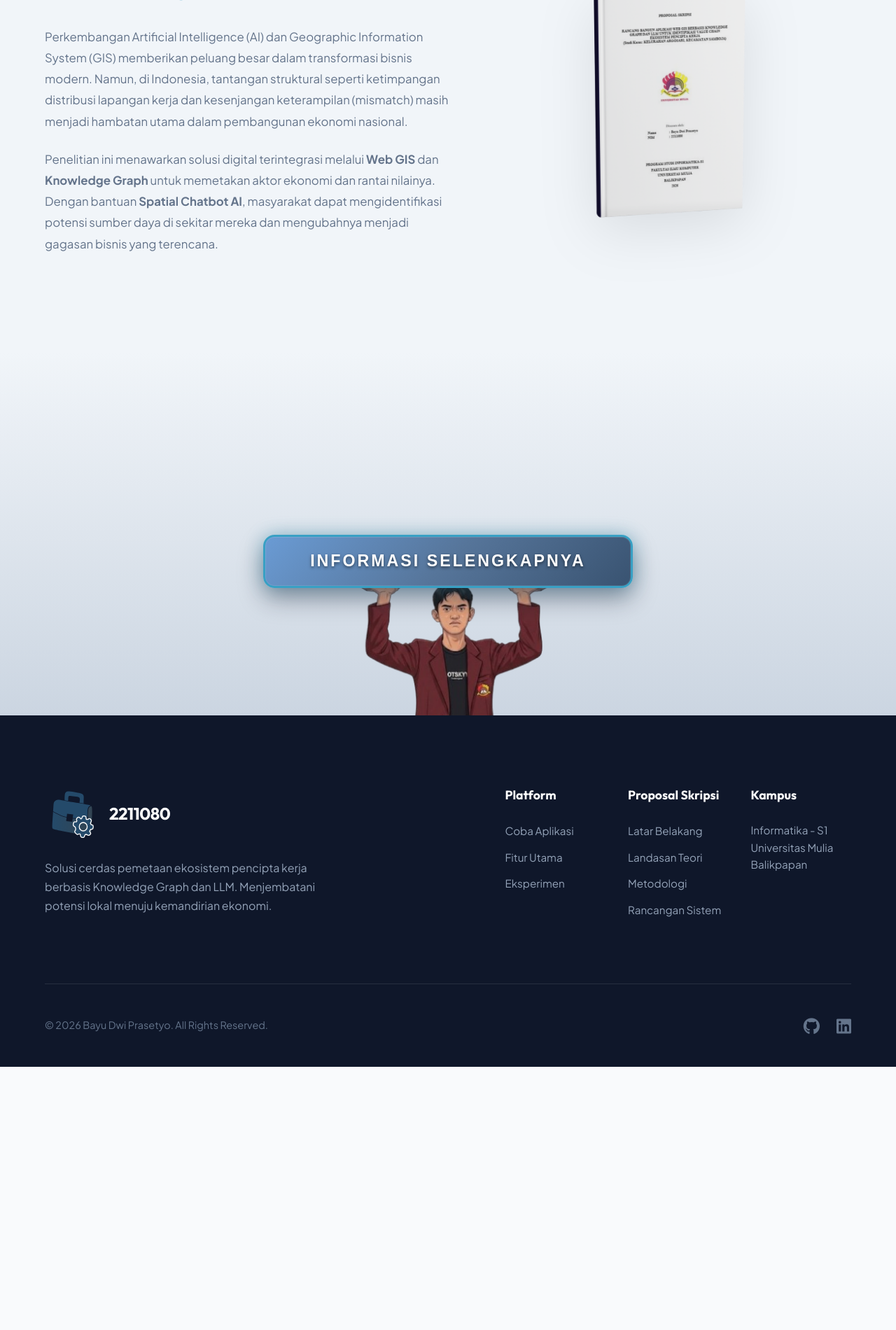
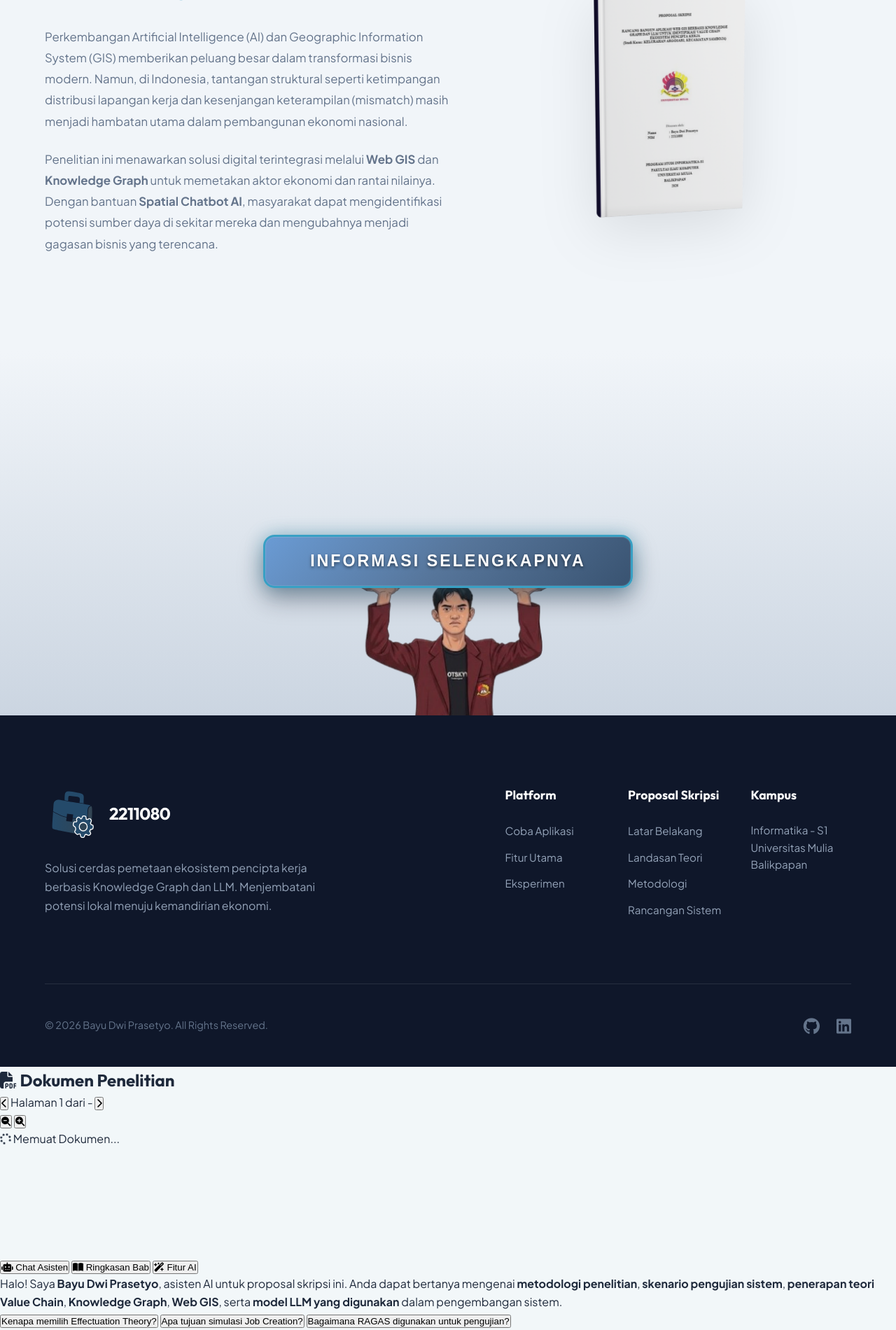
Before and after one commit to bbbyou26/web-gis-skripsi, a Flask app: template templates/tentang.html in a window 1280 px wide. Shown: the part 3100-5000 px from the top of the page at 70% size. Before the commit the page ends 4624 px from the top, so only its background shows below. Run offline with Flask 3, Linux system fonts and the light colour scheme; the template is opened without the code that fills it, so the values that code supplies are empty; a map, chart or similar area stays blank; some libraries are stand-ins or nearby versions.

Commit message:
Add files via upload

```diff
--- a/templates/tentang.html
+++ b/templates/tentang.html
@@ -1,5 +1,6 @@
 <!doctype html>
 <html lang="id">
+
 <head>
   <meta charset="UTF-8" />
   <meta name="viewport" content="width=device-width, initial-scale=1.0" />
@@ -9,17 +10,15 @@
   <link rel="preconnect" href="https://fonts.gstatic.com" crossorigin />
   <link
     href="https://fonts.googleapis.com/css2?family=Outfit:wght@300;400;600;700;800&family=Plus+Jakarta+Sans:wght@300;400;500;600;700&display=swap"
-      rel="stylesheet"
-    />
+    rel="stylesheet" />
   <!-- Icons -->
-    <link
-      rel="stylesheet"
-      href="https://cdnjs.cloudflare.com/ajax/libs/font-awesome/6.4.0/css/all.min.css"
-    />
+  <link rel="stylesheet" href="https://cdnjs.cloudflare.com/ajax/libs/font-awesome/6.4.0/css/all.min.css" />
   <link rel="icon" type="image/x-icon" href="/static/favicon.ico" />
   <!-- CSS -->
   <link rel="stylesheet" href="/static/css/global.css" />
   <link rel="stylesheet" href="/static/css/tentang.css" />
+  <!-- PDF.js CDN -->
+  <script src="https://cdnjs.cloudflare.com/ajax/libs/pdf.js/3.4.120/pdf.min.js"></script>
 </head>
 
 <body>
@@ -44,25 +43,13 @@
         <a href="tentang.html" class="nav-link active">Tentang</a>
       </li>
       <li class="nav-item">
-          <a href="#" class="nav-link"
-            >Proposal <i class="fa-solid fa-chevron-down"></i
-          ></a>
+        <a href="#" class="nav-link">Proposal <i class="fa-solid fa-chevron-down"></i></a>
         <div class="dropdown-content">
-            <a href="beranda.html#latar-belakang" class="dropdown-link"
-              >Latar Belakang</a
-            >
-            <a href="beranda.html#tinjauan-pustaka" class="dropdown-link"
-              >Tinjauan Pustaka</a
-            >
-            <a href="beranda.html#teori" class="dropdown-link"
-              >Teori yang digunakan</a
-            >
-            <a href="beranda.html#metodologi" class="dropdown-link"
-              >Metodologi</a
-            >
-            <a href="beranda.html#rancangan" class="dropdown-link"
-              >Rancangan Sistem</a
-            >
+          <a href="beranda.html#latar-belakang" class="dropdown-link">Latar Belakang</a>
+          <a href="beranda.html#tinjauan-pustaka" class="dropdown-link">Tinjauan Pustaka</a>
+          <a href="beranda.html#teori" class="dropdown-link">Teori yang digunakan</a>
+          <a href="beranda.html#metodologi" class="dropdown-link">Metodologi</a>
+          <a href="beranda.html#rancangan" class="dropdown-link">Rancangan Sistem</a>
         </div>
       </li>
       <li class="nav-item">
@@ -72,7 +59,6 @@
         <a href="beranda.html#uji-coba" class="nav-link">Uji Coba</a>
       </li>
       <li class="nav-item">
-          <!-- <a href="/auth" class="btn-cta">Coba Aplikasi</a> -->
         <a href="soon.html" class="btn-cta">Coba Aplikasi</a>
       </li>
     </ul>
@@ -134,11 +120,7 @@
   <!-- VISION SECTION -->
   <section class="section-padding vision-section">
     <div class="vision-container">
-        <img
-          src="/static/image/logo_kampus.png"
-          alt="Logo Kampus"
-          class="vision-logo"
-        />
+      <img src="/static/image/logo_kampus.png" alt="Logo Kampus" class="vision-logo" />
       <div class="vision-content">
         Sejalan dengan visi <strong>Global Technopreneurship Campus</strong>,
         kami menggabungkan pendidikan, teknologi, inovasi, riset, dan
@@ -214,11 +196,7 @@
         Informasi Selengkapnya
       </button>
       <div class="cta-image-wrapper">
-          <img
-            src="/static/image/bayu_angkat.png"
-            alt="Bayu Angkat Beban"
-            class="cta-lift-image"
-          />
+        <img src="/static/image/bayu_angkat.png" alt="Bayu Angkat Beban" class="cta-lift-image" />
       </div>
     </div>
   </section>
@@ -229,11 +207,7 @@
       <div class="footer-main">
         <div class="footer-brand-box">
           <div class="logo-container">
-              <img
-                src="/static/image/logo.svg"
-                alt="Logo"
-                class="logo-img large"
-              />
+            <img src="/static/image/logo.svg" alt="Logo" class="logo-img large" />
             <h2 class="logo-text white">2211080</h2>
           </div>
           <p class="brand-desc">
@@ -247,7 +221,6 @@
           <div class="footer-column">
             <h4>Platform</h4>
             <ul>
-                <!-- <li><a href="/auth">Coba Aplikasi</a></li> -->
               <li><a href="soon.html">Coba Aplikasi</a></li>
               <li><a href="beranda.html#preview">Fitur Utama</a></li>
               <li><a href="beranda.html#uji-coba">Eksperimen</a></li>
@@ -281,12 +254,8 @@
           </p>
           <div class="social-icons">
             <a href="#"><i class="fa-brands fa-github"></i></a>
-              <a
-                href="https://www.linkedin.com/in/bayu-dwi-prasetyo-02918a337"
-                target="_blank"
-                rel="noopener noreferrer"
-                ><i class="fa-brands fa-linkedin"></i
-              ></a>
+            <a href="https://www.linkedin.com/in/bayu-dwi-prasetyo-02918a337" target="_blank"
+              rel="noopener noreferrer"><i class="fa-brands fa-linkedin"></i></a>
           </div>
         </div>
       </div>
@@ -300,20 +269,10 @@
     </button>
     <div class="overlay-grid">
       <!-- Quadrant 1: Buka Presentasi -->
-        <a
-          href="https://canva.link/yk3bz4qa0vhtady"
-          target="_blank"
-          rel="noopener noreferrer"
-          class="grid-quadrant quadrant-tl"
-        >
+      <a href="https://canva.link/yk3bz4qa0vhtady" target="_blank" rel="noopener noreferrer"
+        class="grid-quadrant quadrant-tl">
         <div class="quadrant-content">
-            <svg
-              viewBox="0 0 24 24"
-              fill="none"
-              stroke="currentColor"
-              stroke-width="2"
-              class="svg-icon"
-            >
+          <svg viewBox="0 0 24 24" fill="none" stroke="currentColor" stroke-width="2" class="svg-icon">
             <polygon points="5 3 19 12 5 21 5 3"></polygon>
           </svg>
           <h3>Buka Presentasi</h3>
@@ -323,13 +282,7 @@
       <!-- Quadrant 2: Infografis -->
       <div class="grid-quadrant quadrant-tr" id="trigger-infografis">
         <div class="quadrant-content">
-            <svg
-              viewBox="0 0 24 24"
-              fill="none"
-              stroke="currentColor"
-              stroke-width="2"
-              class="svg-icon"
-            >
+          <svg viewBox="0 0 24 24" fill="none" stroke="currentColor" stroke-width="2" class="svg-icon">
             <path d="M3 3v18h18"></path>
             <path d="M18.7 8l-5.1 5.2-2.8-2.7L7 14.3"></path>
           </svg>
@@ -337,21 +290,16 @@
           <p>Lihat detail infografis & catat pertanyaan</p>
         </div>
       </div>
+      <!-- Center Circle Button: Baca PDF -->
+      <div class="center-circle-btn" id="trigger-pdf">
+        <i class="fa-solid fa-file-pdf"></i>
+        <span>Baca PDF</span>
+      </div>
       <!-- Quadrant 3: Halaman Universitas -->
-        <a
-          href="https://universitasmulia.ac.id/"
-          target="_blank"
-          rel="noopener noreferrer"
-          class="grid-quadrant quadrant-bl"
-        >
+      <a href="https://universitasmulia.ac.id/" target="_blank" rel="noopener noreferrer"
+        class="grid-quadrant quadrant-bl">
         <div class="quadrant-content">
-            <svg
-              viewBox="0 0 24 24"
-              fill="none"
-              stroke="currentColor"
-              stroke-width="2"
-              class="svg-icon"
-            >
+          <svg viewBox="0 0 24 24" fill="none" stroke="currentColor" stroke-width="2" class="svg-icon">
             <path d="M22 10v6M2 10l10-5 10 5-10 5z"></path>
             <path d="M6 12v5c0 2 2 3 6 3s6-1 6-3v-5"></path>
           </svg>
@@ -360,23 +308,13 @@
         </div>
       </a>
       <!-- Quadrant 4: Hubungi Saya -->
-        <a
-          href="https://wa.me/62895704905129"
-          target="_blank"
-          rel="noopener noreferrer"
-          class="grid-quadrant quadrant-br"
-        >
+      <a href="https://wa.me/62895704905129" target="_blank" rel="noopener noreferrer"
+        class="grid-quadrant quadrant-br">
         <div class="quadrant-content">
-            <svg
-              viewBox="0 0 24 24"
-              fill="none"
-              stroke="currentColor"
-              stroke-width="2"
-              class="svg-icon"
-            >
+          <svg viewBox="0 0 24 24" fill="none" stroke="currentColor" stroke-width="2" class="svg-icon">
             <path
-                d="M21 11.5a8.38 8.38 0 0 1-.9 3.8 8.5 8.5 0 0 1-7.6 4.7 8.38 8.38 0 0 1-3.8-.9L3 21l1.9-5.7a8.38 8.38 0 0 1-.9-3.8 8.5 8.5 0 0 1 4.7-7.6 8.38 8.38 0 0 1 3.8-.9h.5a8.48 8.48 0 0 1 8 8v.5z"
-              ></path>
+              d="M21 11.5a8.38 8.38 0 0 1-.9 3.8 8.5 8.5 0 0 1-7.6 4.7 8.38 8.38 0 0 1-3.8-.9L3 21l1.9-5.7a8.38 8.38 0 0 1-.9-3.8 8.5 8.5 0 0 1 4.7-7.6 8.38 8.38 0 0 1 3.8-.9h.5a8.48 8.48 0 0 1 8 8v.5z">
+            </path>
           </svg>
           <h3>Hubungi Saya</h3>
           <p>Hubungi peneliti secara langsung via WhatsApp</p>
@@ -387,10 +325,12 @@
 
   <!-- INFOGRAFIS SUB-MODAL OVERLAY -->
   <div id="infografis-overlay" class="infografis-overlay">
-      <div class="infografis-modal-card">
+    <!-- Close button at overlay level: always visible at top-right -->
     <button class="close-overlay" id="close-infografis-overlay">
       &times;
     </button>
+
+    <div class="infografis-modal-card">
 
       <!-- Toggle control at the top -->
       <div class="toggle-image-control">
@@ -403,11 +343,7 @@
 
       <!-- Full-width Image Panel (top, hidden by default) -->
       <div class="infografis-image-panel hidden" id="infografis-image-panel">
-          <img
-            src="/static/image/infografis.png"
-            alt="Infografis Proposal Skripsi"
-            class="infografis-img"
-          />
+        <img src="/static/image/infografis.png" alt="Infografis Proposal Skripsi" class="infografis-img" />
       </div>
 
       <!-- Notes Section Below -->
@@ -428,16 +364,9 @@
           </div>
 
           <div class="note-card-body hidden" id="note-input-wrapper">
-              <textarea
-                id="note-textarea"
-                placeholder="Ketik pertanyaan atau catatan Anda di sini..."
-              ></textarea>
+            <textarea id="note-textarea" placeholder="Ketik pertanyaan atau catatan Anda di sini..."></textarea>
             <div class="note-card-actions">
-                <button
-                  type="button"
-                  class="btn-action-primary"
-                  id="btn-save-note"
-                >
+              <button type="button" class="btn-action-primary" id="btn-save-note">
                 <i class="fa-solid fa-check"></i> Simpan
               </button>
             </div>
@@ -452,39 +381,17 @@
               <span>Catatan Tersimpan</span>
             </div>
             <div class="note-result-header-actions">
-                <button
-                  id="btn-download-notes"
-                  class="btn-download-notes"
-                  title="Unduh Catatan (TXT)"
-                >
-                  <svg
-                    viewBox="0 0 24 24"
-                    fill="none"
-                    stroke="currentColor"
-                    stroke-width="2.5"
-                    class="svg-download-icon"
-                  >
+              <button id="btn-download-notes" class="btn-download-notes" title="Unduh Catatan (TXT)">
+                <svg viewBox="0 0 24 24" fill="none" stroke="currentColor" stroke-width="2.5" class="svg-download-icon">
                   <path d="M21 15v4a2 2 0 0 1-2 2H5a2 2 0 0 1-2-2v-4"></path>
                   <polyline points="7 10 12 15 17 10"></polyline>
                   <line x1="12" y1="15" x2="12" y2="3"></line>
                 </svg>
               </button>
-                <button
-                  id="btn-delete-selected"
-                  class="btn-delete-selected"
-                  title="Hapus Catatan Terpilih"
-                >
-                  <svg
-                    viewBox="0 0 24 24"
-                    fill="none"
-                    stroke="currentColor"
-                    stroke-width="2.5"
-                    class="svg-delete-icon"
-                  >
+              <button id="btn-delete-selected" class="btn-delete-selected" title="Hapus Catatan Terpilih">
+                <svg viewBox="0 0 24 24" fill="none" stroke="currentColor" stroke-width="2.5" class="svg-delete-icon">
                   <polyline points="3 6 5 6 21 6"></polyline>
-                    <path
-                      d="M19 6v14a2 2 0 0 1-2 2H7a2 2 0 0 1-2-2V6m3 0V4a2 2 0 0 1 2-2h4a2 2 0 0 1 2 2v2"
-                    ></path>
+                  <path d="M19 6v14a2 2 0 0 1-2 2H7a2 2 0 0 1-2-2V6m3 0V4a2 2 0 0 1 2-2h4a2 2 0 0 1 2 2v2"></path>
                   <line x1="10" y1="11" x2="10" y2="17"></line>
                   <line x1="14" y1="11" x2="14" y2="17"></line>
                 </svg>
@@ -497,14 +404,165 @@
     </div>
   </div>
 
+  <!-- PDF SUB-MODAL OVERLAY -->
+  <div id="pdf-overlay" class="pdf-overlay">
+    <!-- Close button at overlay level: always visible at top-right -->
+    <button class="close-overlay" id="close-pdf-overlay">
+      &times;
+    </button>
+
+    <div class="pdf-modal-card">
+      <div class="pdf-dashboard-layout">
+        <!-- LEFT SIDE: PDF.js Viewer -->
+        <div class="pdf-viewer-column">
+          <div class="pdf-viewer-header">
+            <h2><i class="fa-solid fa-file-pdf"></i> Dokumen Penelitian</h2>
+          </div>
+
+          <!-- PDF.js Toolbar Controls (separate row) -->
+          <div class="pdf-toolbar">
+            <button id="pdf-prev" class="pdf-btn" title="Halaman Sebelumnya">
+              <i class="fa-solid fa-chevron-left"></i>
+            </button>
+            <span id="pdf-page-num-indicator" class="pdf-page-info">
+              Halaman <span id="pdf-page-num">1</span> dari <span id="pdf-page-count">-</span>
+            </span>
+            <button id="pdf-next" class="pdf-btn" title="Halaman Berikutnya">
+              <i class="fa-solid fa-chevron-right"></i>
+            </button>
+            <div class="pdf-zoom-controls">
+              <button id="pdf-zoom-out" class="pdf-btn" title="Perkecil">
+                <i class="fa-solid fa-magnifying-glass-minus"></i>
+              </button>
+              <button id="pdf-zoom-in" class="pdf-btn" title="Perbesar">
+                <i class="fa-solid fa-magnifying-glass-plus"></i>
+              </button>
+            </div>
+          </div>
+
+          <div class="pdf-canvas-container" id="pdf-canvas-container">
+            <div id="pdf-loading-spinner" class="pdf-spinner">
+              <i class="fa-solid fa-spinner fa-spin"></i> Memuat Dokumen...
+            </div>
+            <canvas id="pdf-canvas"></canvas>
+          </div>
+
+          <!-- Mobile Resize Drag Handle (Only visible on responsive mobile viewports) -->
+          <div class="pdf-mobile-resizer" id="pdf-mobile-resizer">
+            <div class="resizer-handle-pill"></div>
+          </div>
+        </div>
+
+        <!-- RIGHT SIDE: AI Scholar Assistant -->
+        <div class="pdf-ai-column">
+          <!-- Sidebar Tab Navigation -->
+          <div class="pdf-ai-tabs">
+            <button class="pdf-tab-btn active" data-tab="ai-chat">
+              <i class="fa-solid fa-robot"></i> Chat Asisten
+            </button>
+            <button class="pdf-tab-btn" data-tab="pdf-outline">
+              <i class="fa-solid fa-book-open"></i> Ringkasan Bab
+            </button>
+            <button class="pdf-tab-btn" data-tab="ai-tools">
+              <i class="fa-solid fa-wand-magic-sparkles"></i> Fitur AI
+            </button>
+          </div>
+
+          <!-- TAB CONTENT 1: AI Chat -->
+          <div class="pdf-tab-content active" id="tab-ai-chat">
+            <div class="chat-intro-box">
+              <p>
+                Halo! Saya <strong>Bayu Dwi Prasetyo</strong>, asisten AI untuk proposal skripsi ini.
+                Anda dapat bertanya mengenai <strong>metodologi penelitian</strong>, <strong>skenario pengujian
+                  sistem</strong>,
+                <strong>penerapan teori Value Chain</strong>, <strong>Knowledge Graph</strong>,
+                <strong>Web GIS</strong>, serta <strong>model LLM yang digunakan</strong> dalam pengembangan sistem.
+              </p>
+            </div>
+
+            <!-- Suggestion Chips -->
+            <div class="chat-suggestion-container">
+              <button class="suggestion-chip">Kenapa memilih Effectuation Theory?</button>
+              <button class="suggestion-chip">Apa tujuan simulasi Job Creation?</button>
+              <button class="suggestion-chip">Bagaimana RAGAS digunakan untuk pengujian?</button>
+            </div>
+
+            <div class="pdf-chat-history" id="pdf-chat-history">
+              <!-- Welcome chat bubble -->
+              <div class="chat-bubble ai">
+                <div class="chat-bubble-avatar">
+                  <i class="fa-solid fa-graduation-cap"></i>
+                </div>
+                <div class="chat-bubble-text">
+                  <strong>Selamat datang!</strong> Saya Bayu Dwi Prasetyo, penulis skripsi ini.
+                  <br><br>
+                  Anda dapat bertanya mengenai penelitian ini.
+                </div>
+              </div>
+            </div>
+
+            <div class="pdf-chat-input-wrapper">
+              <textarea id="pdf-chat-textarea" placeholder="Tanyakan seputar proposal penelitian ini..."></textarea>
+              <button id="btn-send-pdf-chat" class="pdf-send-btn" title="Kirim Pesan">
+                <i class="fa-solid fa-paper-plane"></i>
+              </button>
+            </div>
+          </div>
+
+          <!-- TAB CONTENT 2: Chapters Outline -->
+          <div class="pdf-tab-content" id="tab-pdf-outline">
+            <div class="outline-intro">
+              <p>Klik bab di bawah ini untuk melihat ringkasan singkat dan langsung melompat ke halamannya di dokumen.
+              </p>
+            </div>
+            <div class="pdf-accordion-list" id="pdf-accordion-list">
+              <!-- Will be dynamically generated by pdf_viewer.js -->
+            </div>
+          </div>
+
+          <!-- TAB CONTENT 3: AI Quick Tools -->
+          <div class="pdf-tab-content" id="tab-ai-tools">
+            <div class="tools-intro">
+              <p>Gunakan peralatan AI otomatis di bawah ini untuk merangkum konten dengan cepat.</p>
+            </div>
+            <div class="pdf-ai-tools-grid">
+              <button class="pdf-tool-card" id="btn-tool-summary-doc">
+                <div class="tool-icon"><i class="fa-solid fa-file-invoice"></i></div>
+                <h4>Ringkas Dokumen</h4>
+                <p>Merangkum keseluruhan isi dokumen penelitian dalam format eksekutif.</p>
+              </button>
+
+              <button class="pdf-tool-card" id="btn-tool-summary-page">
+                <div class="tool-icon"><i class="fa-solid fa-file-lines"></i></div>
+                <h4>Ringkas Halaman Ini</h4>
+                <p>Membuat ringkasan poin-poin penting pada halaman yang sedang Anda baca.</p>
+              </button>
+
+              <button class="pdf-tool-card" id="btn-tool-findings">
+                <div class="tool-icon"><i class="fa-solid fa-circle-nodes"></i></div>
+                <h4>Temuan & Kebaruan</h4>
+                <p>Menganalisis nilai kebaruan (novelty) dan kontribusi riset skripsi ini.</p>
+              </button>
+            </div>
+
+            <!-- Output panel for quick tools -->
+            <div class="tool-output-panel hidden" id="tool-output-panel">
+              <div class="tool-output-header">
+                <span>Hasil AI Tools</span>
+                <button id="btn-clear-tool-output" class="btn-icon-close">&times;</button>
+              </div>
+              <div class="tool-output-content" id="tool-output-content"></div>
+            </div>
+          </div>
+        </div>
+      </div>
+    </div>
+  </div>
+
   <!-- FULLSCREEN IMAGE LIGHTBOX -->
   <div id="image-lightbox" class="image-lightbox">
     <div class="lightbox-content-wrapper">
-        <img
-          src="/static/image/infografis.png"
-          alt="Infografis Fullscreen"
-          class="lightbox-img"
-        />
+      <img src="/static/image/infografis.png" alt="Infografis Fullscreen" class="lightbox-img" />
     </div>
   </div>
 
@@ -520,11 +578,7 @@
         <button id="btn-thank-you-ok" class="btn-thank-you-ok">OK</button>
       </div>
       <div class="thank-you-image-wrapper">
-          <img
-            src="/static/image/terimakasih.png"
-            alt="Terima Kasih"
-            class="thank-you-img"
-          />
+        <img src="/static/image/terimakasih.png" alt="Terima Kasih" class="thank-you-img" />
       </div>
     </div>
   </div>
@@ -553,5 +607,7 @@
 
   <!-- Scripts -->
   <script src="/static/js/script_global.js"></script>
+  <script src="/static/js/pdf_viewer.js"></script>
 </body>
+
 </html>
```
Lines whose indentation alone changed are shown as unchanged.
